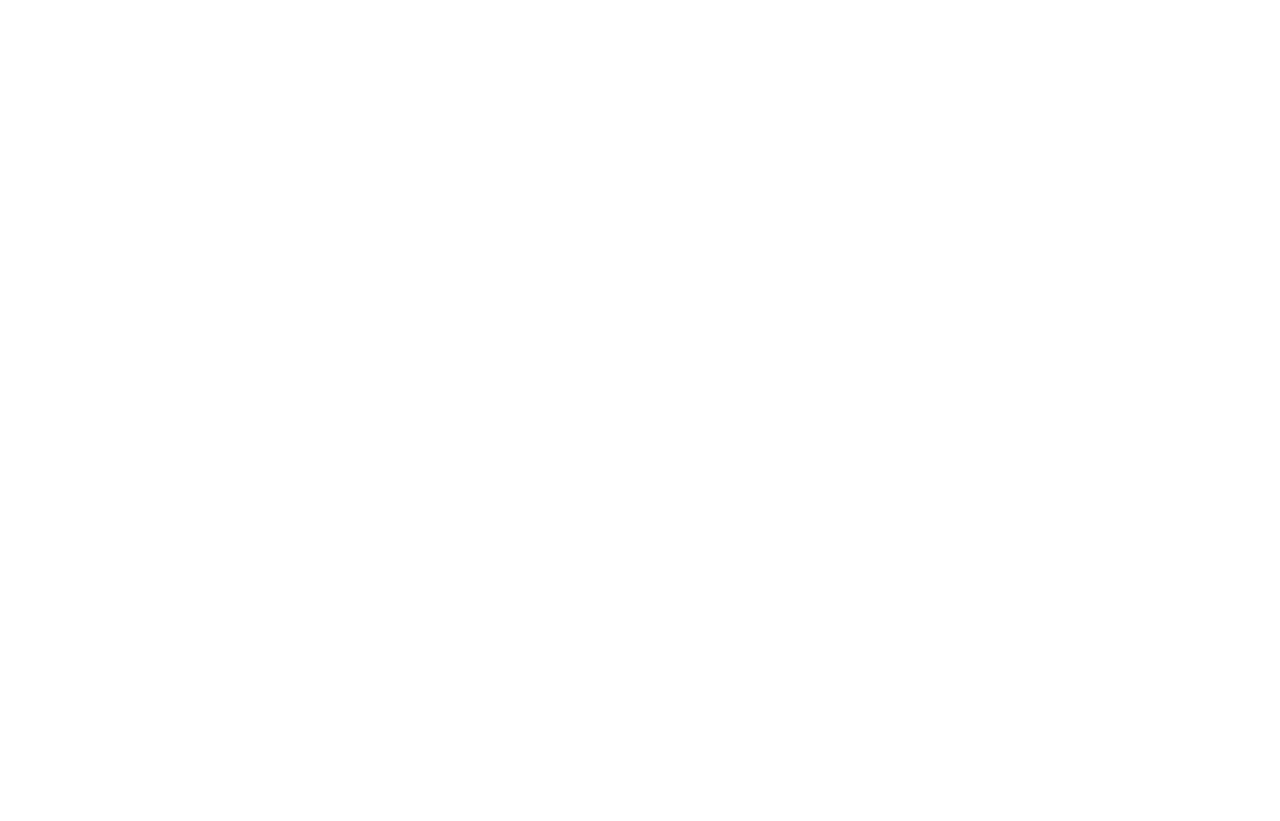
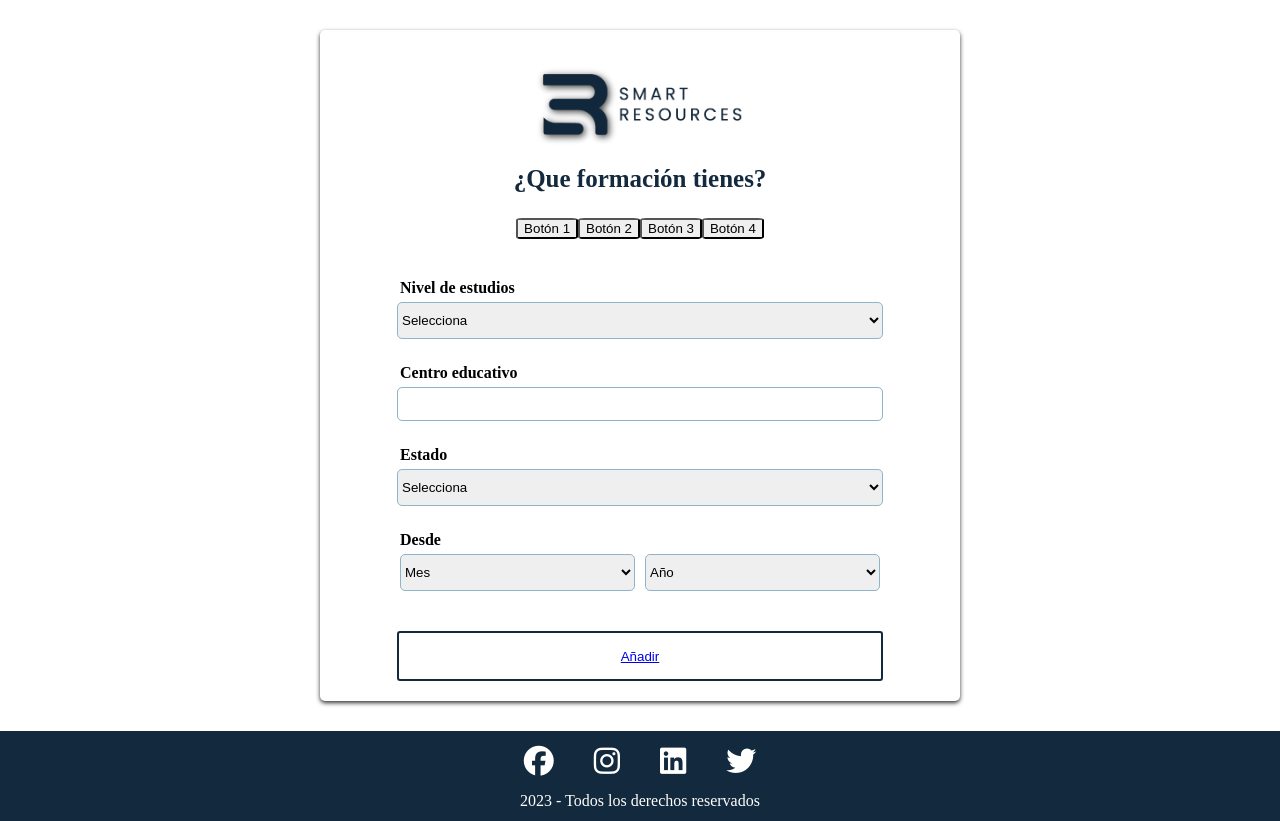
Before and after one commit to RodrigoSanchezDV/Experiencia-IT, a React (Vite) app: page /createaccountpage3 in a window 1280 px wide. Before the commit this address had no page. Before the commit the page ends 800 px from the top, so only its background shows below. Built offline with nearby package versions, Linux system fonts and the light colour scheme.

Commit message:
Page3 casi listo, sigo a page 4

```diff
--- a/src/App.jsx
+++ b/src/App.jsx
@@ -7,8 +7,9 @@
 import Client from './Components/pages/Client.jsx';
 import NewClient from './Components/pages/NewClient.jsx';
 import NewAccount from './Components/pages/NewAccount.jsx';
-import CreateAccount from './Components/pages/createAccount.jsx';
+import CreateAccount from './Components/pages/CreateAccount.jsx';
 import CreateAccountPage2 from './Components/pages/CreateAccountPage2.jsx';
+import CreateAccountPage3 from './Components/pages/CreateAccountPage3.jsx';
 
 const App = () => (
   <Routes>
@@ -33,6 +34,7 @@
 
     <Route path="/createaccountpage2" element={<CreateAccountPage2/>} />
 
+    <Route path="/createaccountpage3" element={<CreateAccountPage3/>} />
   </Routes>
 );
 
--- a/src/Components/pages/CreateAccount.jsx
+++ b/src/Components/pages/CreateAccount.jsx
@@ -2,9 +2,11 @@
 import '../styles/CreateAccount.css';
 import logo3 from '/Logo3.png';
 import { Link } from "react-router-dom";
+import Footer from "../pageComponents/Footer";
 
 export default function CreateAccount() {
     return (
+        <div>
         <div className="create-account-container">
             <img src={logo3} alt="Logo3" className="logo3" />
             <h5 className='titulo-create'>Empieza a crear tu cuenta</h5>
@@ -50,5 +52,7 @@
             <p className="p-create">Al hacer click en "CONTINUAR", acepta las Condiciones legles y la Politica de privacidad de Smart Resources para crear una cuenta, aplicar a vacantes de empleo, contar con potenciales empleadores y recibir comunicaciones, entre otros servicios. Ver detalle legall.</p>
 
         </div>
+        <Footer />
+        </div>
     );
 }
--- a/src/Components/pages/CreateAccountPage2.jsx
+++ b/src/Components/pages/CreateAccountPage2.jsx
@@ -1,6 +1,8 @@
 import React, { useEffect } from 'react';
 import '../styles/CreateAccountPage2.css';
 import logo3 from '/Logo3.png';
+import Footer from "../pageComponents/Footer";
+import { Link } from "react-router-dom";
 
 export default function CreateAccountPage2() {
     useEffect(() => {
@@ -39,6 +41,7 @@
     }, []); // El segundo argumento vacío [] indica que este efecto se ejecutará solo una vez después del montaje.
 
     return (
+        <div>
         <div className="create-account-container">
             <img src={logo3} alt="Logo3" className="logo3" />
             <h5 className='titulo-create'>Hablanos un poco de ti</h5>
@@ -109,7 +112,9 @@
                 <label className='label-create'>Ciudad</label>
                 <input className='input-create' type="text" />
             </form>
-            <button className="submit-button">CONTINUAR</button>
+            <button className="submit-button"><Link to='/createaccountpage3'>CONTINUAR</Link></button>
+        </div>
+        <Footer />
         </div>
     );
 }
--- /dev/null
+++ b/src/Components/pages/CreateAccountPage3.jsx
@@ -0,0 +1,96 @@
+import React, { useEffect, useState } from 'react';
+import '../styles/CreateAccountPage3.css';
+import logo3 from '/Logo3.png';
+import Footer from "../pageComponents/Footer";
+import { Link } from "react-router-dom";
+
+export default function CreateAccountPage3() {
+    const [months, setMonths] = useState([]);
+    const [years, setYears] = useState([]);
+
+    useEffect(() => {
+        // Llena las opciones para los meses (puedes ajustar las opciones según tus necesidades)
+        const monthsArray = [
+            "Enero", "Febrero", "Marzo", "Abril", "Mayo", "Junio",
+            "Julio", "Agosto", "Septiembre", "Octubre", "Noviembre", "Diciembre"
+        ];
+
+        // Llena las opciones para los años (puedes ajustar el rango según tus necesidades)
+        const currentYear = new Date().getFullYear();
+        const startYear = currentYear - 100; // Por ejemplo, un rango de 100 años hacia atrás
+        const yearsArray = [];
+
+        for (let year = currentYear; year >= startYear; year--) {
+            yearsArray.push(year);
+        }
+
+        setMonths(monthsArray);
+        setYears(yearsArray);
+    }, []); // El segundo argumento vacío [] indica que este efecto se ejecutará solo una vez después del montaje.
+
+    return (
+        <div>
+            <div className="create-account-container">
+                <img src={logo3} alt="Logo3" className="logo3" />
+                <h5 className='titulo-create'>¿Que formación tienes?</h5>
+                <div className="round-buttons">
+                    <button className="round-button">Botón 1</button>
+                    <button className="round-button">Botón 2</button>
+                    <button className="round-button">Botón 3</button>
+                    <button className="round-button">Botón 4</button>
+                </div>
+
+                <form className="account-form">
+
+                    <label className='label-create'>Nivel de estudios</label>
+                    <div className='estudios'>
+                        <select className='select-create'>
+                            <option value="selecciona">Selecciona</option>
+                            <option value="secundario">Secundario Completo</option>
+                            <option value="terciario">Terciario</option>
+                            <option value="otro">Otro</option>
+                        </select>
+                    </div>
+
+                    <label className='label-create'>Centro educativo</label>
+                    <div className='centro-educativo'>
+                        <input className='input-create' type="text" />
+                    </div>
+
+                    <label className='label-create'>Estado</label>
+                    <div className='estado-estudios'>
+                        <select className='select-create'>
+                            <option value="selecciona">Selecciona</option>
+                            <option value="dni">Terminado</option>
+                            <option value="le">En proceso</option>
+                            <option value="otro">Pausado</option>
+                        </select>
+
+                    </div>
+
+                    <label className='label-create'>Desde</label>
+                    <div className="date-of-study">
+
+                        <select className='select-create' id="month-select">
+                            <option value="selecciona">Mes</option>
+                            {months.map((month, index) => (
+                            <option key={index} value={index + 1}>{month}</option>
+                        ))}
+                        </select>
+                        <select className='select-create' id="year-select">
+                            <option value="selecciona">Año</option>
+                            {years.map((year, index) => (
+                            <option key={index} value={year}>{year}</option>
+                        ))}
+                        </select>
+                    </div>
+
+                </form>
+
+                <button className="submit-button"><Link to='/createaccountpage3'>Añadir</Link></button>
+
+            </div>
+            <Footer />
+        </div>
+    );
+}
--- /dev/null
+++ b/src/Components/styles/CreateAccountPage3.css
@@ -0,0 +1,16 @@
+.estudios, .centro-educativo, .estado-estudios{
+    width: 100%;
+}
+
+
+.date-of-study{
+    display: flex;
+    /* Muestra los select en línea */
+    gap: 10px;
+    /* Espacio entre los select (ajusta según tus preferencias) */
+    width: 80%;
+}
+
+.label-create{
+    margin-top: 15px;
+}
--- a/src/Components/styles/Footer.css
+++ b/src/Components/styles/Footer.css
@@ -9,7 +9,6 @@
     color: white;
     text-align: center;
     padding: 10px 0;
-    position: absolute;
     bottom: 0;
 }
 
```
